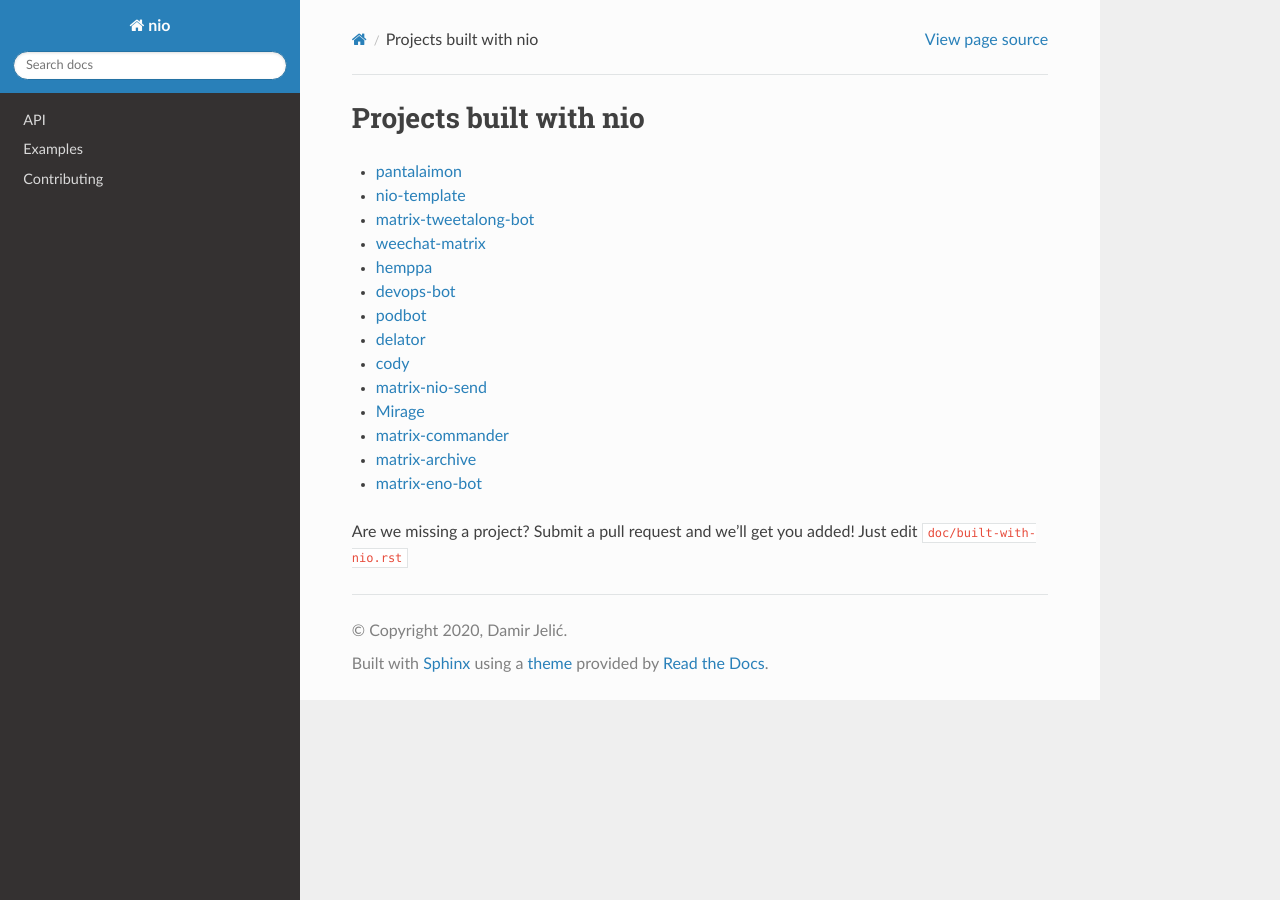
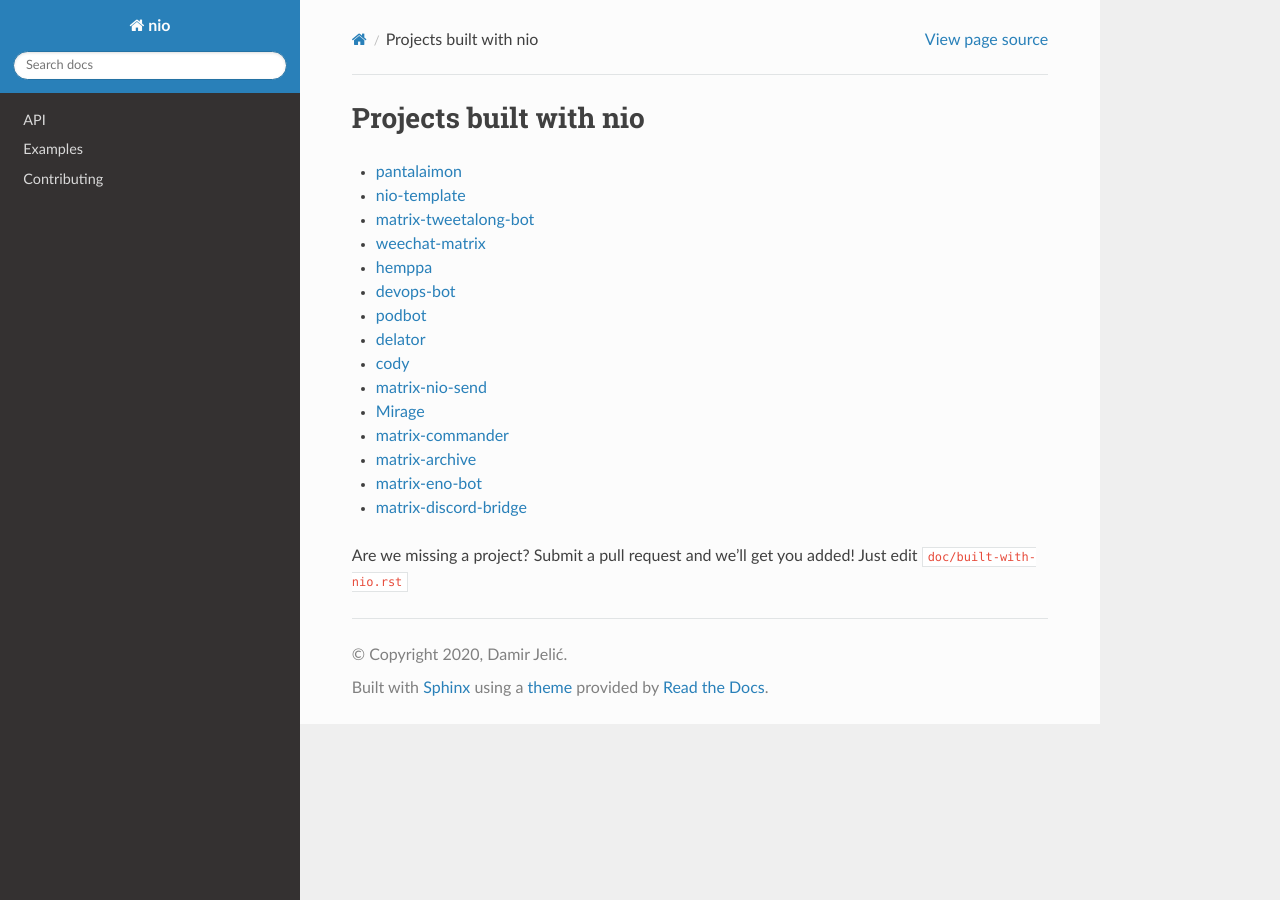
Before and after one commit to matrix-nio/matrix-nio, a Sphinx documentation site: the page built from doc/built-with-nio.rst, in a window 1280 px wide. Built offline with Sphinx 7.4.7 and the Read the Docs theme 2.0.0, drawn with Linux system fonts in a browser that asks for light colours.

Commit message:
doc: Add `matrix-discord-bridge` to built-with-nio list

```diff
--- a/doc/built-with-nio.rst
+++ b/doc/built-with-nio.rst
@@ -15,5 +15,6 @@ Projects built with nio
 - `matrix-commander <https://github.com/8go/matrix-commander>`_
 - `matrix-archive <https://github.com/russelldavies/matrix-archive>`_
 - `matrix-eno-bot <https://github.com/8go/matrix-eno-bot>`_
+- `matrix-discord-bridge <https://github.com/git-bruh/matrix-discord-bridge>`_
 
 Are we missing a project? Submit a pull request and we'll get you added! Just edit ``doc/built-with-nio.rst``
```
